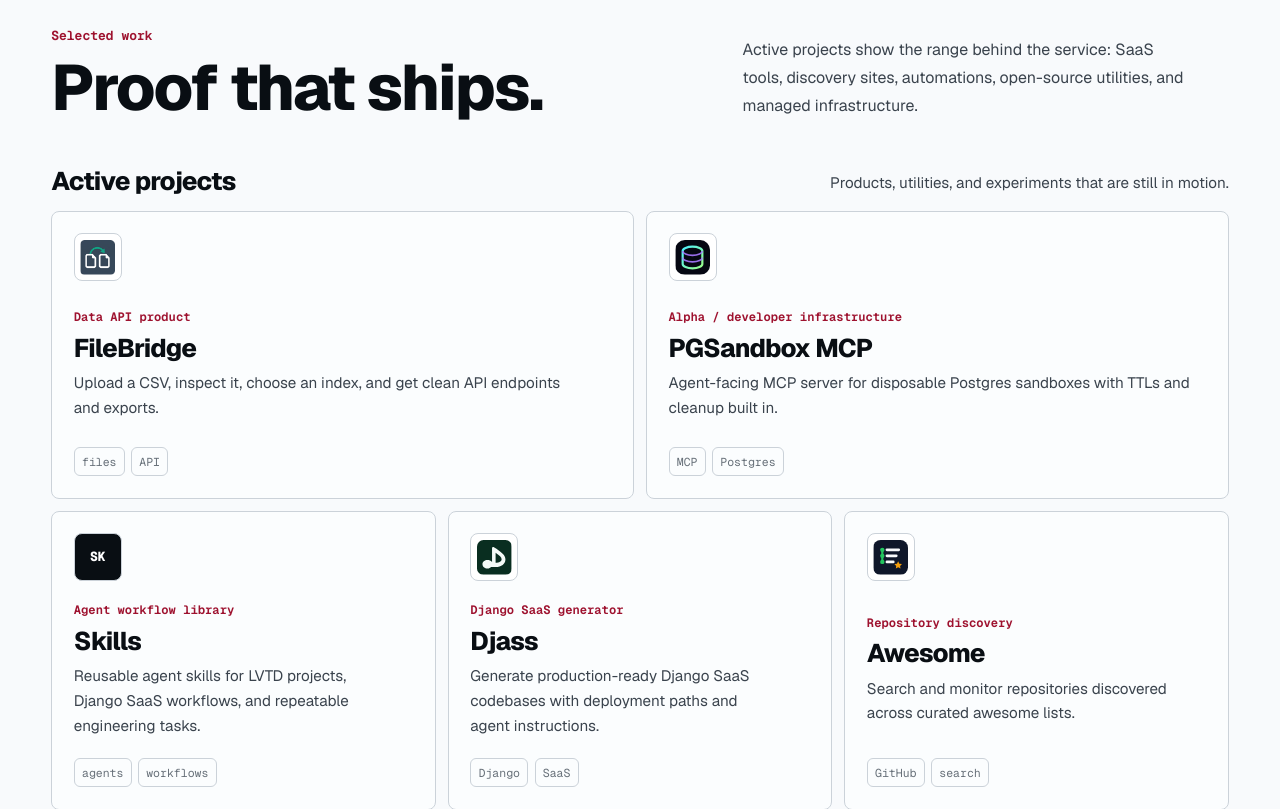
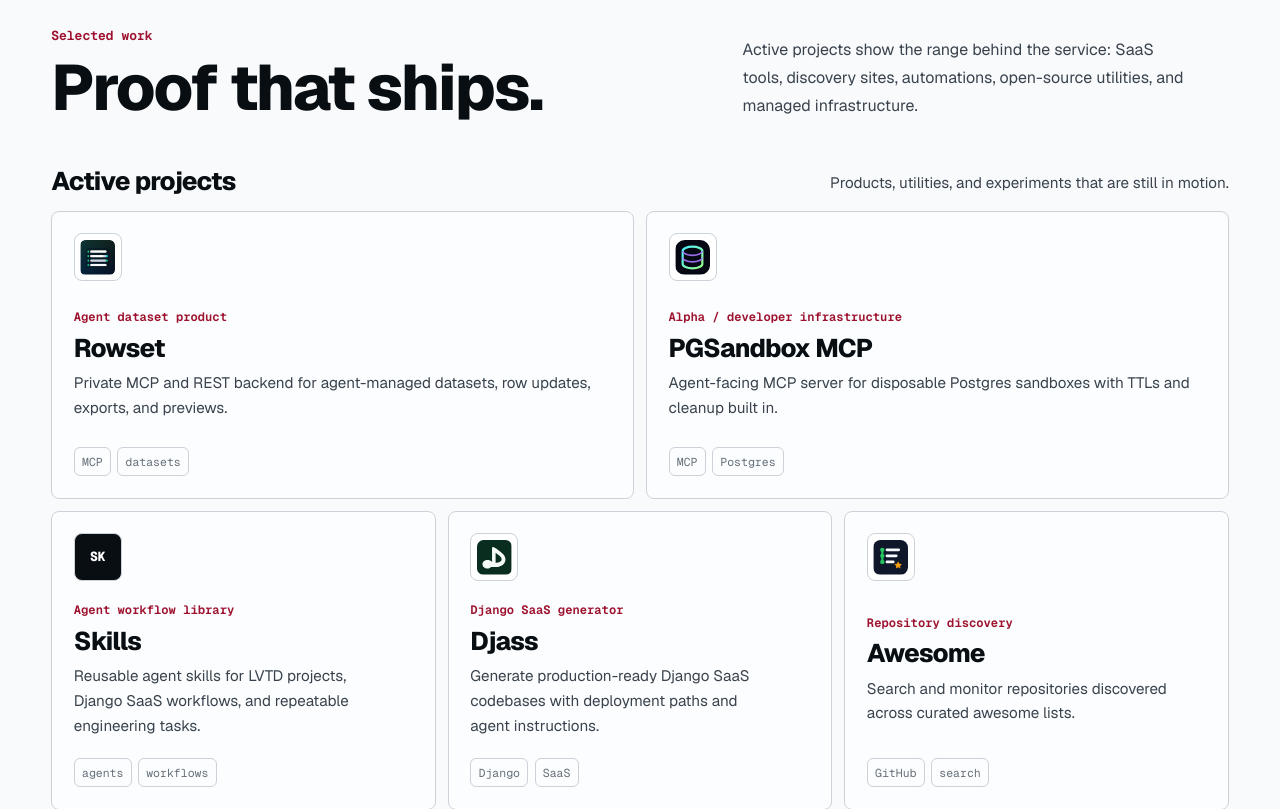
Before and after one commit to LVTD-LLC/lvtd-site, a Django app: template website/templates/website/home.html in a window 1280 px wide. Shown: the part 1503-2312 px from the top of the page. Run offline with Django 5.2, Linux system fonts and the light colour scheme; the template is opened without the code that fills it: most values are stand-ins (such as "Sample title", 1, 10 or a date in 2020); style sheets or scripts are compiled from the project's sources.

Commit message:
feat(home): replace FileBridge with Rowset (#16)

```diff
--- a/website/templates/website/home.html
+++ b/website/templates/website/home.html
@@ -139,18 +139,18 @@
 
       <ul class="project-grid">
         <li class="project-card-slot project-card-featured">
-        <a class="project-card" href="https://filebridge.lvtd.dev/?ref=lvtd.dev&amp;utm_source=lvtd.dev">
+        <a class="project-card" href="https://rowset.lvtd.dev/?ref=lvtd.dev&amp;utm_source=lvtd.dev">
           <span class="project-media">
-            <img src="{% static 'images/logos/filebridge.png' %}" width="128" height="128" loading="lazy" decoding="async" fetchpriority="low" alt="FileBridge logo" class="project-logo" />
+            <img src="{% static 'images/logos/rowset.png' %}" width="512" height="512" loading="lazy" decoding="async" fetchpriority="low" alt="Rowset logo" class="project-logo" />
           </span>
           <span class="project-copy">
-            <span class="project-meta">Data API product</span>
-            <strong>FileBridge</strong>
-            <span>Upload a CSV, inspect it, choose an index, and get clean API endpoints and exports.</span>
+            <span class="project-meta">Agent dataset product</span>
+            <strong>Rowset</strong>
+            <span>Private MCP and REST backend for agent-managed datasets, row updates, exports, and previews.</span>
           </span>
-          <span class="project-tags" aria-label="FileBridge categories">
-            <span>files</span>
-            <span>API</span>
+          <span class="project-tags" aria-label="Rowset categories">
+            <span>MCP</span>
+            <span>datasets</span>
           </span>
         </a>
         </li>
--- a/website/tests.py
+++ b/website/tests.py
@@ -37,7 +37,7 @@ class HomePageTests(TestCase):
         self.assertContains(response, "Send the problem you want off your plate.")
 
         for project_name in (
-            "FileBridge",
+            "Rowset",
             "PGSandbox MCP",
             "Skills",
             "Djass",
@@ -55,6 +55,8 @@ class HomePageTests(TestCase):
         ):
             self.assertContains(response, project_name)
 
+        self.assertNotContains(response, "FileBridge")
+        self.assertNotContains(response, "https://filebridge.lvtd.dev")
         self.assertNotContains(response, "Cleanapp")
         self.assertContains(response, "https://github.com/LVTD-LLC")
         self.assertContains(response, "https://github.com/LVTD-LLC/tuxseo")
```
Also changed, not shown: static/images/logos/filebridge.png (deleted), static/images/logos/rowset.png (added).
